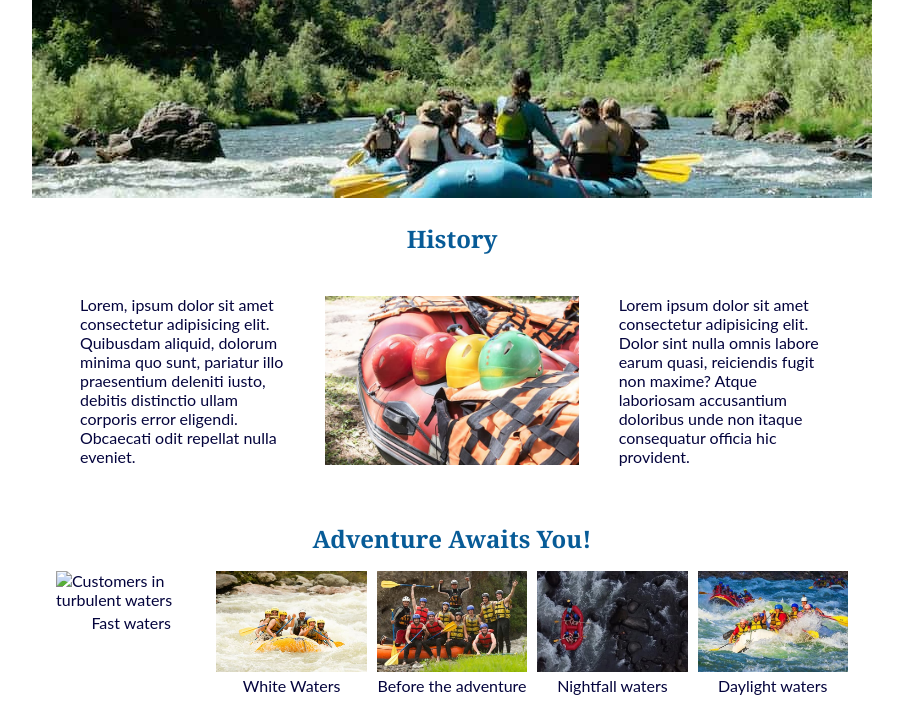
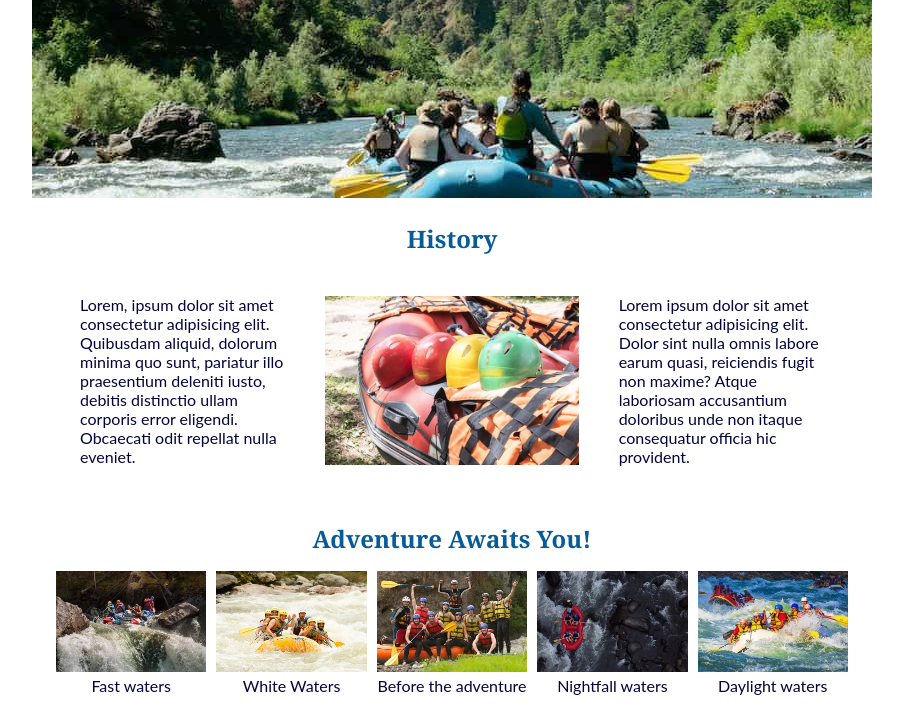
Before and after one commit to aguirreanahiruth/wdd130, a plain HTML site: page wwr/about.html in a window 1280 px wide. Shown: the part 430-1146 px from the top of the page, without its empty margins (188-1091 px from the left). Drawn offline with Linux system fonts and the light colour scheme.

Commit message:
little misspeling error

```diff
--- a/wwr/about.html
+++ b/wwr/about.html
@@ -43,7 +43,7 @@
             <h2>Adventure Awaits You!</h2>
             <div>
                 <figure>
-                    <img src="images/figure1-morer-reduced.jpg" alt="Customers in turbulent waters" width="600">
+                    <img src="images/figure1-more-reduced.jpg" alt="Customers in turbulent waters" width="600">
                     <figcaption>Fast waters</figcaption>
                 </figure>
 
```
